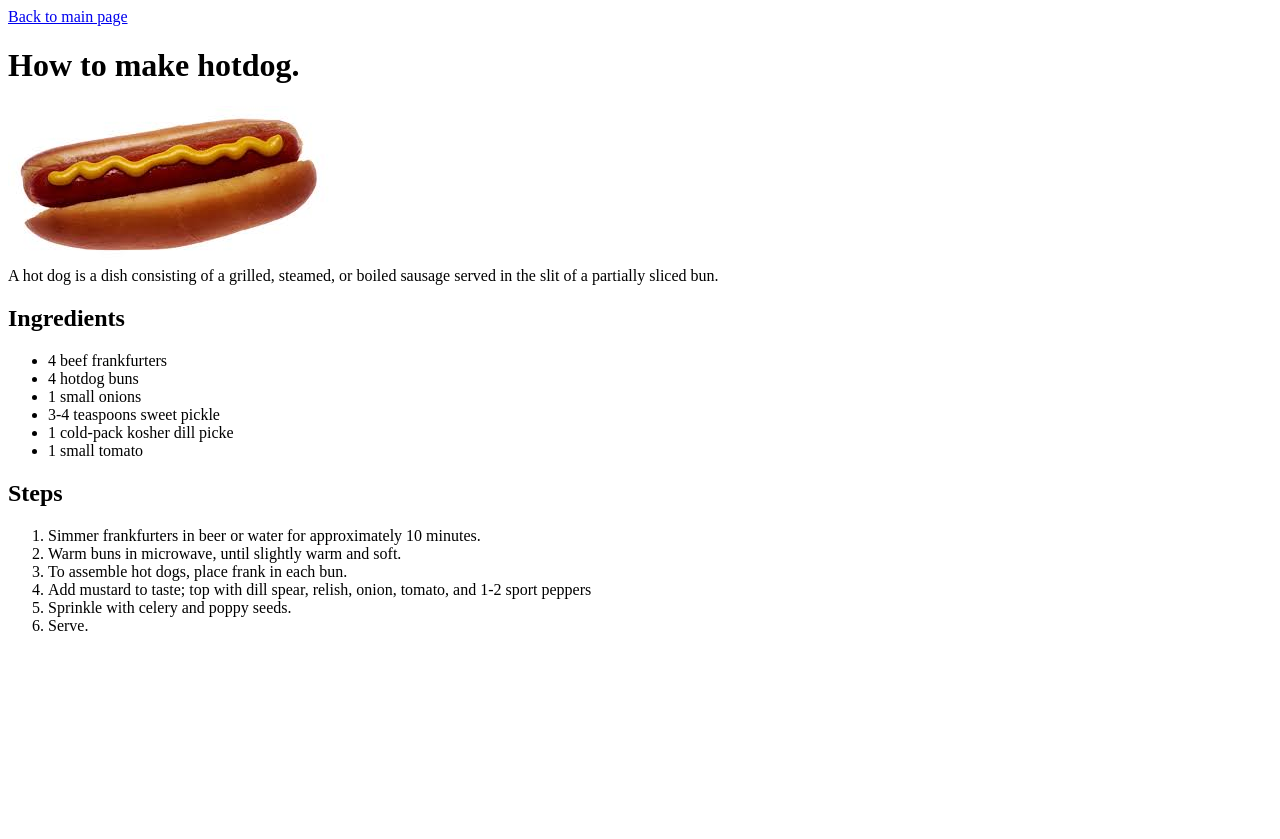
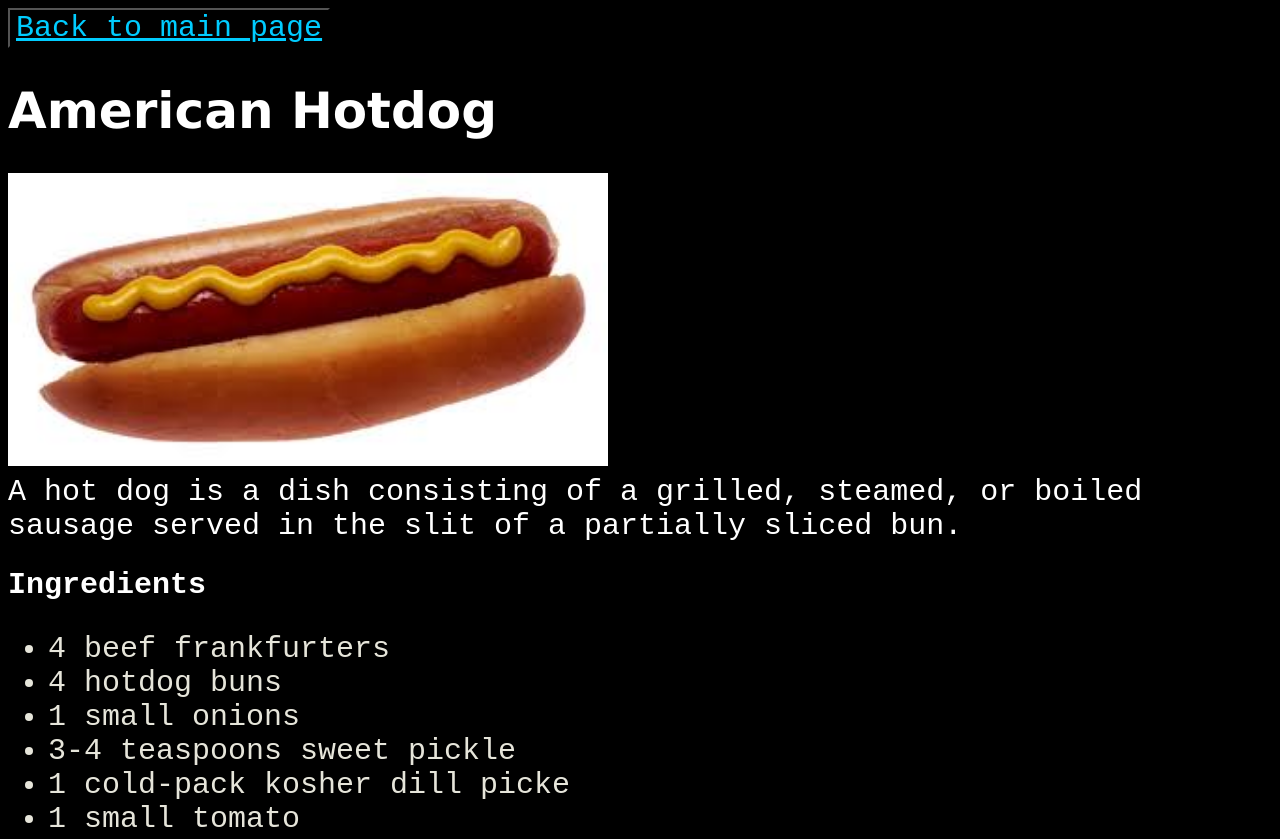
Before and after one commit to hhoot25/odin-recipes, a plain HTML site: page recipes/hotdog.html in a window 1280 px wide. Shown: the top 839 px of the page. Before the commit the page ends 800 px from the top, so only its background shows below. Drawn offline with Linux system fonts and the light colour scheme.

Commit message:
aesthetic change add color and buttons

```diff
--- a/recipes/hotdog.html
+++ b/recipes/hotdog.html
@@ -3,17 +3,19 @@
     <head>
         <meta charset="UTF-8">
         <title>Hotdog Recipe</title>
+        <link rel="stylesheet" href="../style.css">
     </head>
 
     <body>
-        <a href="../index.html">Back to main page</a>
-        <h1>How to make hotdog.</h1>
-        <img src="../images/hotdog.jpeg" alt="Hotdog">
+        <button><a class="link" href="../index.html">Back to main page</a></button>
+        <h1 class="title">American Hotdog</h1>
+        <img width="600" src="../images/hotdog.jpeg" alt="Hotdog">
         <br>
-        <p1>A hot dog is a dish consisting of a grilled, steamed, or boiled sausage served in the slit of a partially sliced bun.</p1>
+        <p1 >A hot dog is a dish consisting of a grilled, steamed, or boiled sausage served in the slit of a partially sliced bun.</p1>
         <br>
 
         <h2>Ingredients</h2>
+        <div class="info">
             <ul>
                 <li>4 beef frankfurters</li>
                 <li>4 hotdog buns</li>
@@ -22,8 +24,10 @@
                 <li>1 cold-pack kosher dill picke</li>
                 <li>1 small tomato</li>
             </ul>
+        </div>
 
         <h2>Steps</h2>
+        <div class="info">
         <ol>
             <li>Simmer frankfurters in beer or water for approximately 10 minutes.</li>
             <li>Warm buns in microwave, until slightly warm and soft.</li>
@@ -32,6 +36,7 @@
             <li>Sprinkle with celery and poppy seeds.</li>
             <li>Serve.</li>
         </ol>
+        </div>
 
 
 
--- /dev/null
+++ b/style.css
@@ -0,0 +1,19 @@
+.title{
+
+    font-family:'Lucida Sans',sans-serif;
+    font-weight:800;
+    font-size:50px;
+}
+*{
+    background-color:black;
+    color:white;
+    font-size:30px;
+    font-family:monospace, sans-serif;
+}
+.link{
+    color:rgb(0, 204, 255);
+}
+div li{
+    color:rgb(230,229,218);
+
+}
```
Also changed, not shown: index.html (+8 -5 lines), recipes/pbj.html (+7 -3 lines), recipes/salad.html (+8 -3 lines). Lines whose indentation alone changed are shown as unchanged.
